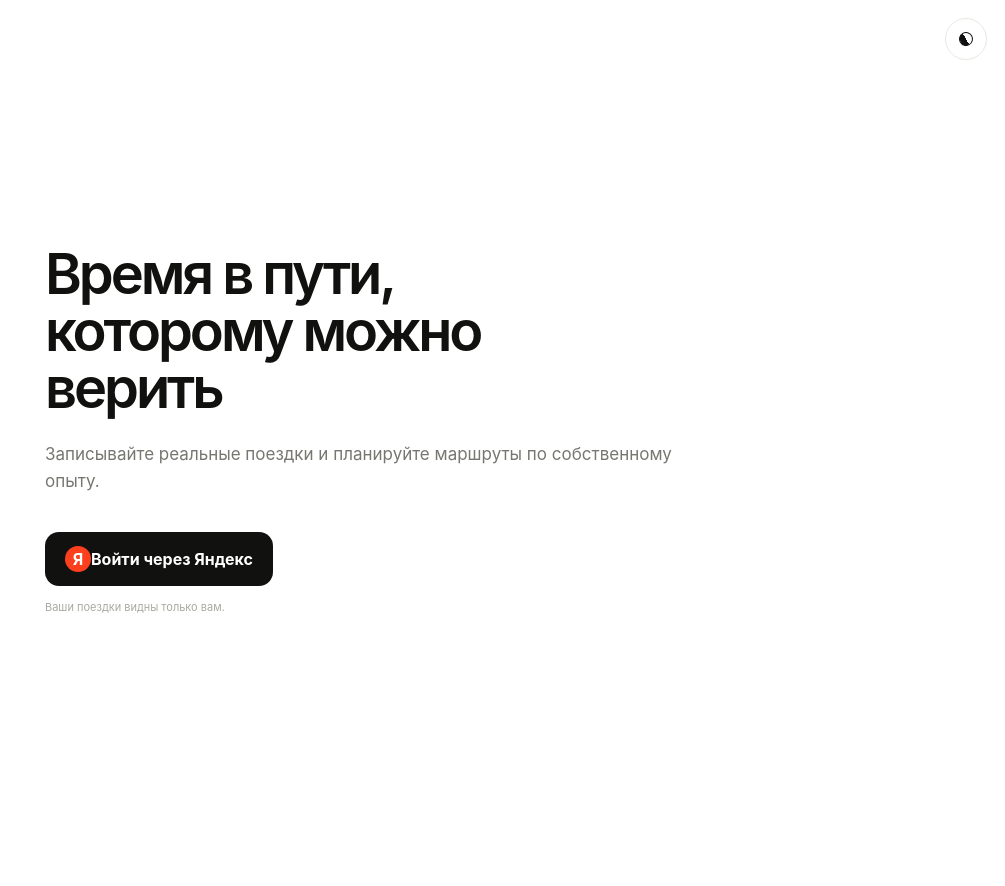
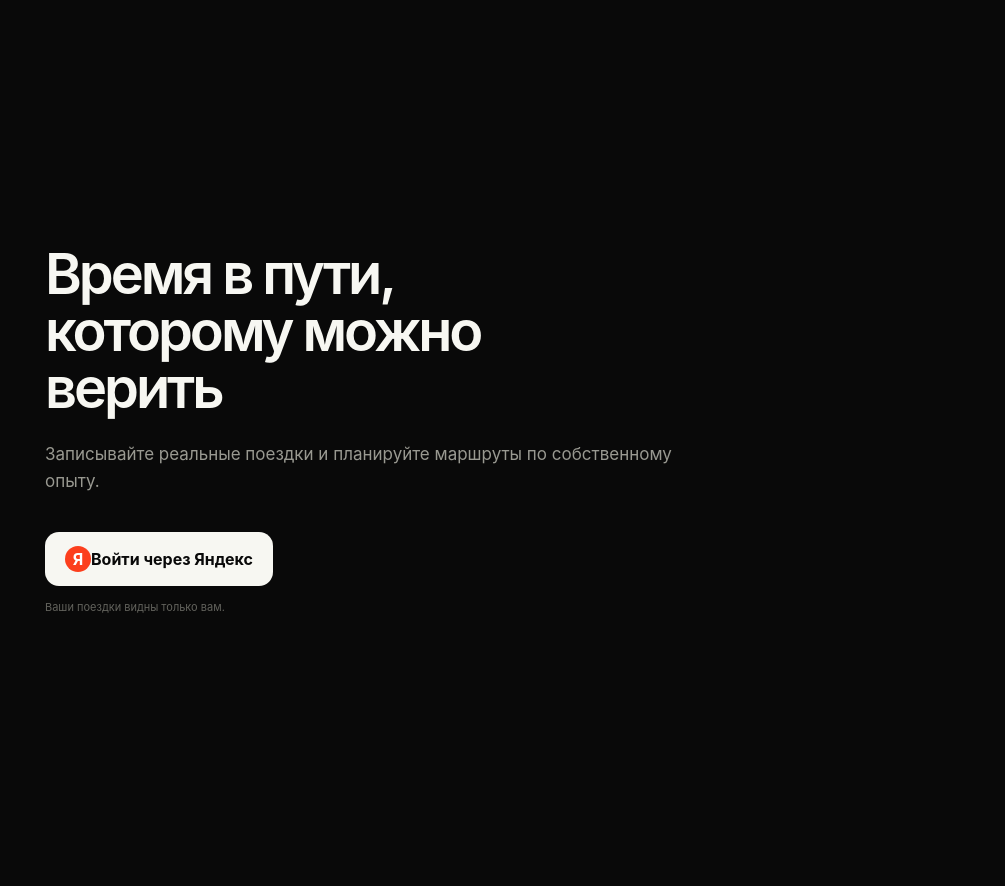
Before and after one commit to eledays/time, a Flask app: page / in a window 1280 px wide. Shown: the whole page, without its empty margins (275-1280 px from the left). Run offline with Flask 3, Linux system fonts and the light colour scheme.

Commit message:
style: keep dark theme only

```diff
--- a/app/static/css/style.css
+++ b/app/static/css/style.css
@@ -1,19 +1,4 @@
 :root {
-  color-scheme: light;
-  --bg: #ffffff;
-  --surface: #f5f5f2;
-  --surface-raised: rgba(255, 255, 255, .9);
-  --text: #111110;
-  --muted: #777771;
-  --faint: #aaa9a2;
-  --line: #e7e7e2;
-  --button: #111110;
-  --button-text: #ffffff;
-  --danger: #b83a34;
-  --shadow: 0 12px 40px rgba(15, 15, 10, .08);
-}
-
-:root[data-theme="dark"] {
   color-scheme: dark;
   --bg: #090909;
   --surface: #151513;
@@ -43,23 +28,6 @@ button, input, select, textarea { font: inherit; }
 button, a, summary { -webkit-tap-highlight-color: transparent; }
 a { color: inherit; text-decoration: none; }
 [hidden] { display: none !important; }
-
-.theme-toggle {
-  position: fixed;
-  z-index: 900;
-  top: max(18px, env(safe-area-inset-top));
-  right: 18px;
-  width: 42px;
-  height: 42px;
-  padding: 0;
-  border: 1px solid var(--line);
-  border-radius: 50%;
-  background: var(--surface-raised);
-  color: var(--text);
-  backdrop-filter: blur(16px);
-  cursor: pointer;
-}
-.theme-toggle span { display: block; width: 14px; height: 14px; margin: auto; border: 1.5px solid currentColor; border-radius: 50%; background: linear-gradient(90deg, currentColor 50%, transparent 50%); transform: rotate(-30deg); }
 
 .bottom-nav {
   position: fixed;
@@ -210,7 +178,7 @@ input::placeholder, textarea::placeholder { color: var(--faint); }
 #coordinate-map { height: min(54vh, 420px); margin-bottom: 16px; border-radius: 14px; background: var(--surface); }
 
 .map-page { position: relative; height: calc(100dvh - 88px - env(safe-area-inset-bottom)); padding-top: 0; }
-.map-heading { position: absolute; z-index: 500; top: max(18px, env(safe-area-inset-top)); left: 18px; max-width: calc(100% - 82px); padding: 14px 16px; border: 1px solid var(--line); border-radius: 16px; background: var(--surface-raised); box-shadow: var(--shadow); backdrop-filter: blur(14px); }
+.map-heading { position: absolute; z-index: 500; top: max(18px, env(safe-area-inset-top)); left: 18px; max-width: calc(100% - 36px); padding: 14px 16px; border: 1px solid var(--line); border-radius: 16px; background: var(--surface-raised); box-shadow: var(--shadow); backdrop-filter: blur(14px); }
 .map-heading h1 { font-size: 25px; letter-spacing: -.04em; }
 .map-heading p { margin: 5px 0 0; color: var(--muted); font-size: 10px; line-height: 1.35; }
 .journey-map { width: 100%; height: 100%; background: var(--surface); }
@@ -230,7 +198,7 @@ input::placeholder, textarea::placeholder { color: var(--faint); }
 .stats-grid span { color: var(--muted); font-size: 10px; }
 .logout-form { display: flex; justify-content: center; margin-top: 26px; }
 
-.toast-stack { position: fixed; z-index: 1200; top: max(18px, env(safe-area-inset-top)); left: 16px; right: 70px; display: grid; gap: 8px; }
+.toast-stack { position: fixed; z-index: 1200; top: max(18px, env(safe-area-inset-top)); left: 16px; right: 16px; display: grid; gap: 8px; }
 .toast { padding: 13px 15px; border: 1px solid var(--line); border-radius: 12px; background: var(--surface-raised); box-shadow: var(--shadow); font-size: 12px; animation: toast-in .2s both, toast-out .25s 4s forwards; }
 .toast.error { color: var(--danger); }
 .error-page { min-height: 70vh; display: grid; place-content: center; justify-items: center; padding: 20px; text-align: center; }
--- a/app/static/js/app.js
+++ b/app/static/js/app.js
@@ -1,18 +1,4 @@
 "use strict";
-
-const themeButton = document.querySelector("[data-theme-toggle]");
-const updateThemeColor = () => {
-  const dark = document.documentElement.dataset.theme === "dark";
-  document.querySelector('meta[name="theme-color"]')?.setAttribute("content", dark ? "#090909" : "#ffffff");
-  themeButton?.setAttribute("aria-label", dark ? "Включить светлую тему" : "Включить тёмную тему");
-};
-themeButton?.addEventListener("click", () => {
-  const theme = document.documentElement.dataset.theme === "dark" ? "light" : "dark";
-  document.documentElement.dataset.theme = theme;
-  localStorage.setItem("theme", theme);
-  updateThemeColor();
-});
-updateThemeColor();
 
 const formatLocalNow = () => {
   const now = new Date();
--- a/app/templates/base.html
+++ b/app/templates/base.html
@@ -3,17 +3,14 @@
   <head>
     <meta charset="utf-8">
     <meta name="viewport" content="width=device-width, initial-scale=1, viewport-fit=cover">
-    <meta name="theme-color" content="#ffffff">
+    <meta name="theme-color" content="#090909">
     <meta name="description" content="Личный дневник времени в пути">
-    <script>document.documentElement.dataset.theme=localStorage.getItem("theme")||("matchMedia" in window&&matchMedia("(prefers-color-scheme: dark)").matches?"dark":"light");</script>
     <title>{% block title %}Дневник поездок{% endblock %}</title>
     <link rel="stylesheet" href="{{ url_for('static', filename='css/style.css') }}">
     {% block head %}{% endblock %}
     <script defer src="{{ url_for('static', filename='js/app.js') }}"></script>
   </head>
   <body data-page="{% block page %}base{% endblock %}">
-    <button class="theme-toggle" type="button" data-theme-toggle aria-label="Переключить тему"><span aria-hidden="true"></span></button>
-
     {% with messages = get_flashed_messages(with_categories=true) %}
       {% if messages %}
         <div class="toast-stack" aria-live="polite">
```
Also changed, not shown: tests/test_routes.py (+2 -0 lines), README.md.
